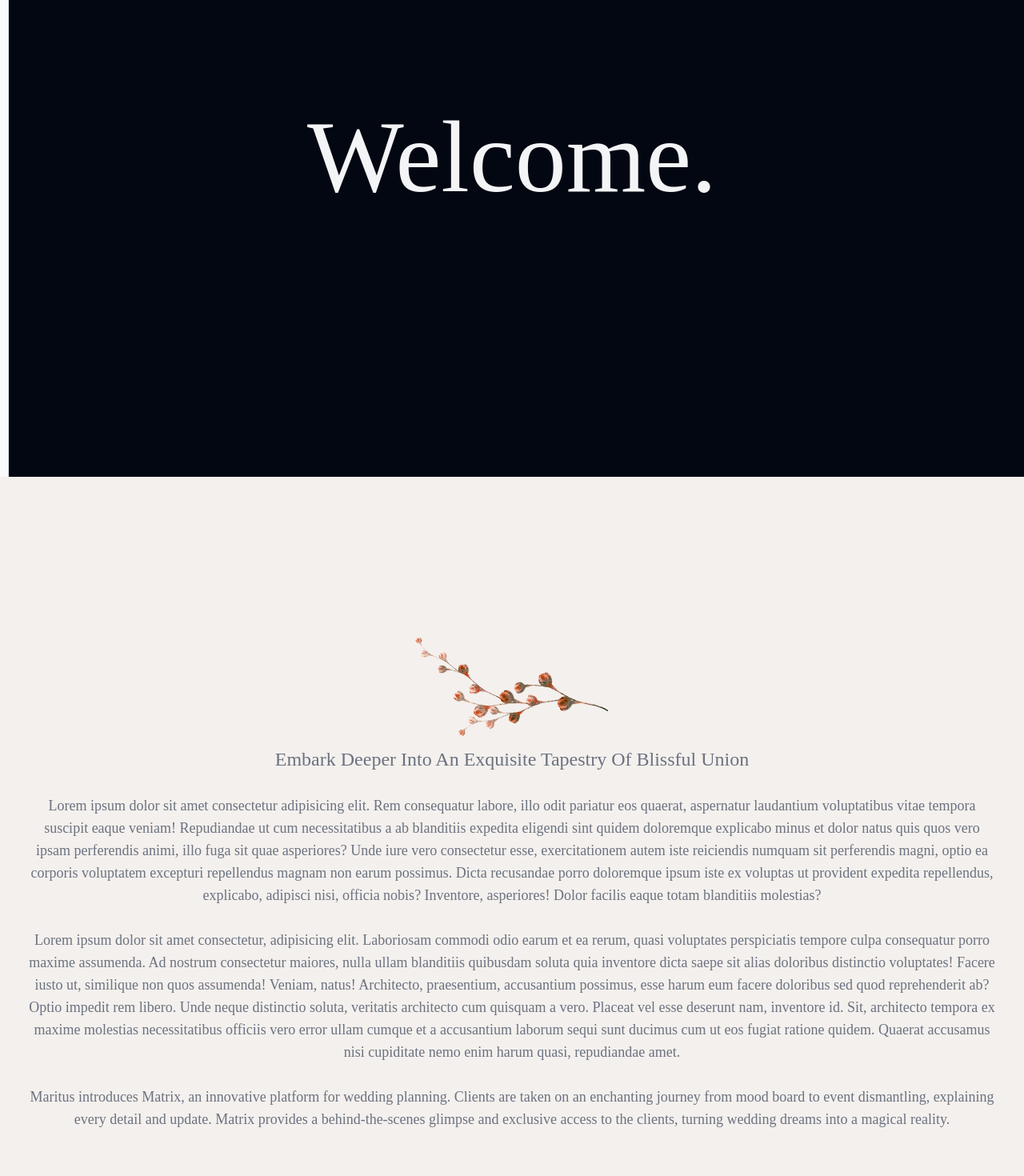
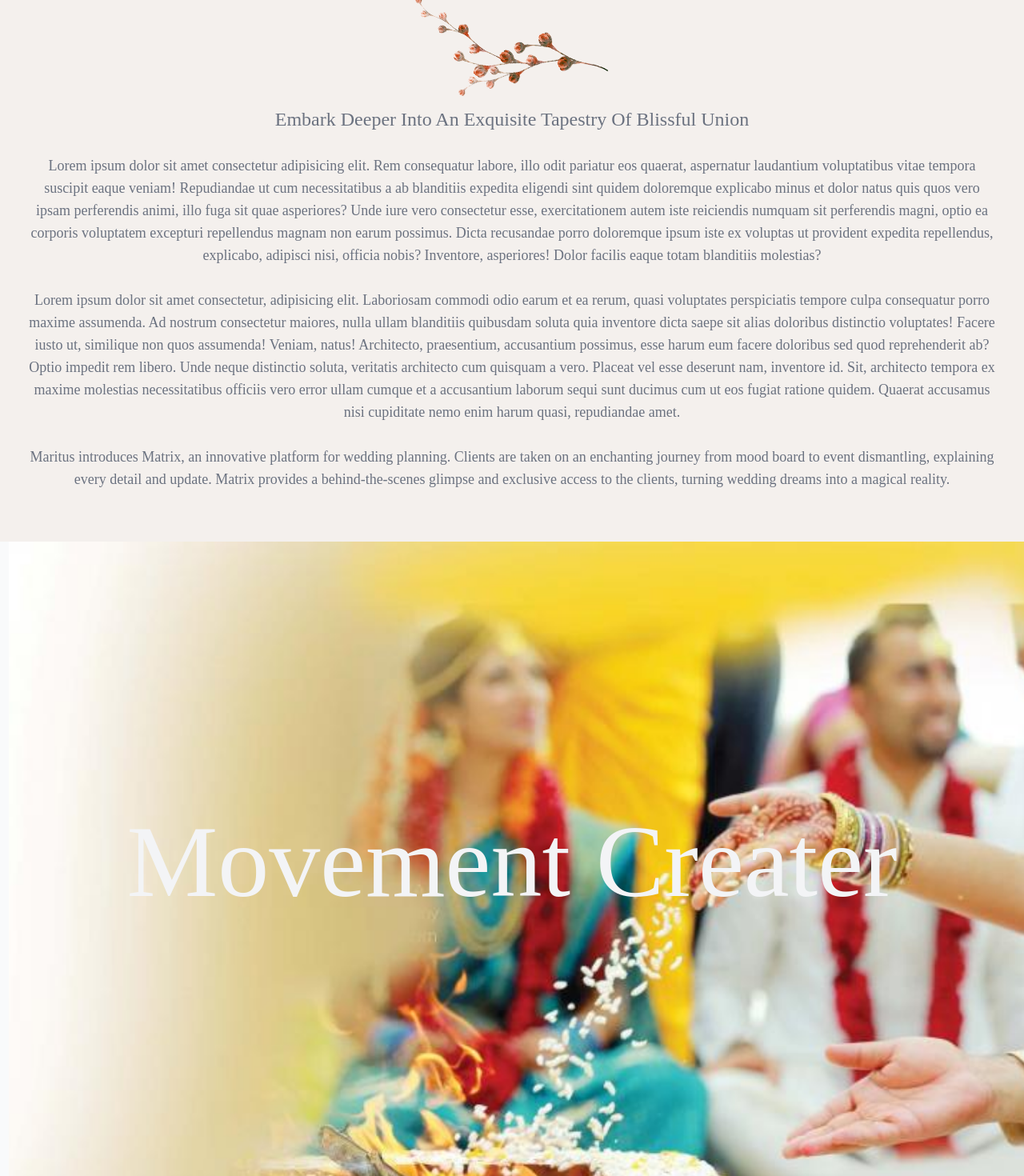
Before and after one commit to adityasinghchouhan1/Eventplanner-, a React (Vite) app in the folder Client/: page /About in a window 1280 px wide. Shown: the part 860-2330 px from the top of the page at 80% size. Built offline with nearby package versions, Linux system fonts and the light colour scheme.

Commit message:
add image in main page of aboutintro

```diff
--- a/Client/src/Components/About.jsx
+++ b/Client/src/Components/About.jsx
@@ -9,8 +9,8 @@ const About = () => {
     <>
       <div>
         <Wrapper wimg={aboutW} title={'About us'} />
+        <HowWeAre />
         <AboutIntro />
-        <HowWeAre />
         <Feedback />
       </div>
     </>
--- a/Client/src/Components/AboutIntro.jsx
+++ b/Client/src/Components/AboutIntro.jsx
@@ -1,6 +1,7 @@
 import { useEffect, useRef } from 'react'
 import React from 'react'
 import gsap from 'gsap'
+import introimg from '../../public/Simg3.jpeg'
 
 const AboutIntro = () => {
   const comp = useRef(null)
@@ -35,22 +36,28 @@ const AboutIntro = () => {
     <>
       <div className="relative" ref={comp}>
         <div
-          className="h-screen p-10 bg-gray-50 absolute top-0 left-0 z-10 w-full flex flex-col gap-10 tracking-tight"
+          className="h-screen p-10 bg-gray-50  absolute top-0 left-0 z-10 w-full flex flex-col gap-10 tracking-tight"
           id="intro-slider"
         >
-          <h1 className="text-8xl" id="title-1">
+          <h1 className="sm:text-8xl text-6xl" id="title-1">
             Live your magic
           </h1>
-          <h1 className="text-8xl" id="title-2">
+          <h1 className="sm:text-8xl text-6xl" id="title-2">
             and save your precious memories!
           </h1>
-          <h1 className="text-8xl" id="title-3">
+          <h1 className="sm:text-8xl text-7xl font-bold" id="title-3">
             Destination Wedding
           </h1>
         </div>
-        <div className="h-screen flex bg-gray-950 justify-center place-items-center">
-          <h1 className="text-9xl font-Roboto text-gray-100" id="Welcome">
-            Welcome.
+        <div
+          className="h-screen flex bg-gray-950 justify-center place-items-center bg-no-repeat bg-center bg-cover"
+          style={{ backgroundImage: `url(${introimg})` }}
+        >
+          <h1
+            className="sm:text-9xl text-6xl text-center font-Roboto text-gray-100 text-shadow-2xl"
+            id="Welcome"
+          >
+            Movement Creater
           </h1>
         </div>
       </div>
```
